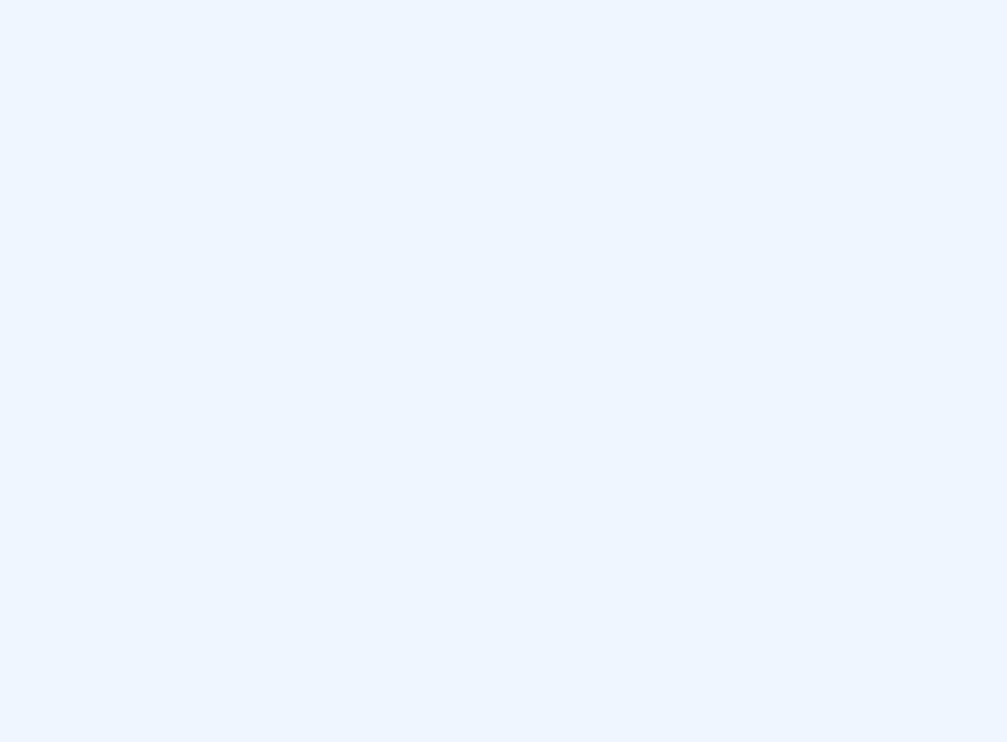
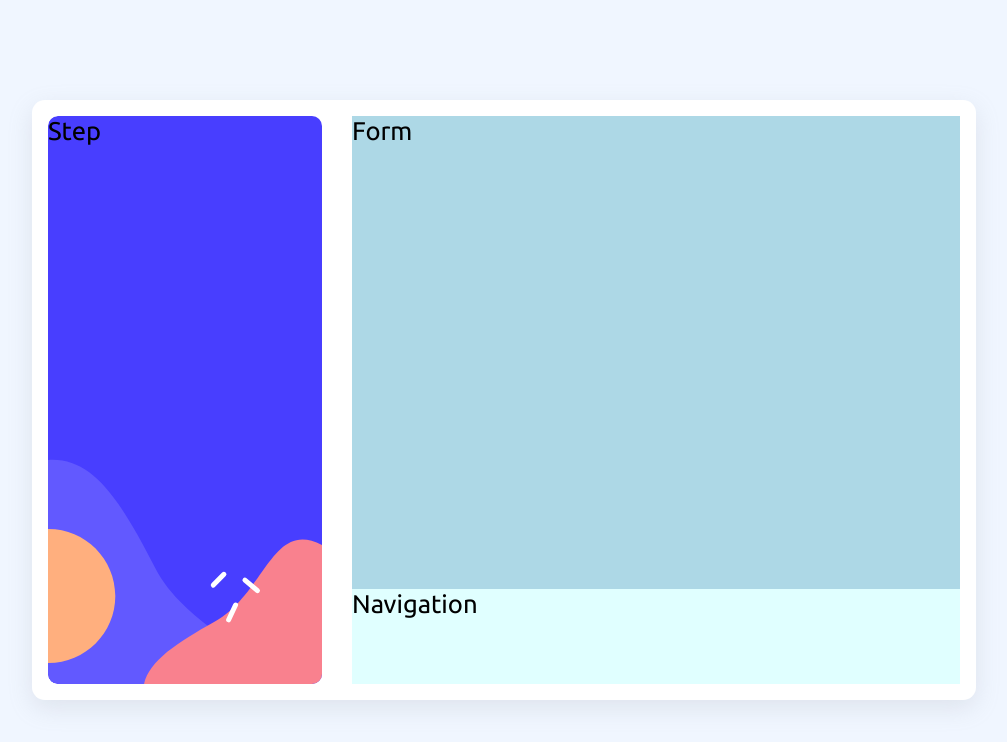
Before and after one commit to hqz3/fem-multi-step-form, a React (Vite) app: page / in a window 1280 px wide. Shown: the top 742 px of the page, without its empty margins (136-1143 px from the left). Built offline with nearby package versions, Linux system fonts and the light colour scheme.

Commit message:
Create the core components

```diff
--- a/src/App.css
+++ b/src/App.css
@@ -1,7 +1,12 @@
 #root {
   background-color: var(--magnolia);
+
+  display: flex;
+  justify-content: center;
+  align-items: center;
+
+  font-family: "Ubuntu", sans-serif;
   font-size: 1.6rem;
-  font-family: "Ubuntu", sans-serif;
   margin: 0 auto;
   max-width: var(--desktop-screen);
   min-height: 100vh;
--- a/src/App.tsx
+++ b/src/App.tsx
@@ -1,7 +1,8 @@
+import { Container } from "./components/Container";
 import "./App.css";
 
 function App() {
-  return <></>;
+  return <Container />;
 }
 
 export default App;
--- /dev/null
+++ b/src/components/Container.tsx
@@ -0,0 +1,14 @@
+import style from "../styles/Container.module.css";
+import { Sidebar } from "./Sidebar";
+import { Form } from "./Form";
+import { Navigation } from "./Navigation";
+
+export const Container = () => {
+  return (
+    <main className={style.main}>
+      <Sidebar />
+      <Form />
+      <Navigation />
+    </main>
+  );
+};
--- /dev/null
+++ b/src/components/Form.tsx
@@ -0,0 +1,5 @@
+import style from "../styles/Form.module.css";
+
+export const Form = () => {
+  return <div className={style.container}>Form</div>;
+};
--- /dev/null
+++ b/src/components/Navigation.tsx
@@ -0,0 +1,5 @@
+import style from "../styles/Navigation.module.css";
+
+export const Navigation = () => {
+  return <div className={style.container}>Navigation</div>;
+};
--- /dev/null
+++ b/src/components/Sidebar.tsx
@@ -0,0 +1,5 @@
+import style from "../styles/Sidebar.module.css";
+
+export const Sidebar = () => {
+  return <div className={style.container}>Step</div>;
+};
--- /dev/null
+++ b/src/styles/Container.module.css
@@ -0,0 +1,14 @@
+main {
+  background-color: var(--white);
+  border-radius: 0.8rem;
+  box-shadow: 0px 8px 24px rgba(149, 157, 165, 0.2);
+
+  display: grid;
+  grid-template-columns: 1fr 2fr;
+  grid-template-rows: repeat(12, 1fr);
+
+  height: 37.5rem;
+  width: 59rem;
+
+  padding: 1rem;
+}
--- /dev/null
+++ b/src/styles/Form.module.css
@@ -0,0 +1,4 @@
+.container {
+  background-color: lightblue;
+  grid-row: 1/11;
+}
--- /dev/null
+++ b/src/styles/Navigation.module.css
@@ -0,0 +1,4 @@
+.container {
+  background-color: lightcyan;
+  grid-row: 11/13;
+}
--- /dev/null
+++ b/src/styles/Sidebar.module.css
@@ -0,0 +1,16 @@
+.container {
+  background-image: url("../assets/images/bg-sidebar-desktop.svg");
+  background-repeat: no-repeat;
+
+  grid-row: 1/-1;
+
+  border-radius: 0.6rem;
+  height: 100%;
+  width: 91%;
+}
+
+ul {
+  list-style: none;
+  text-decoration: none;
+  text-transform: uppercase;
+}
```
